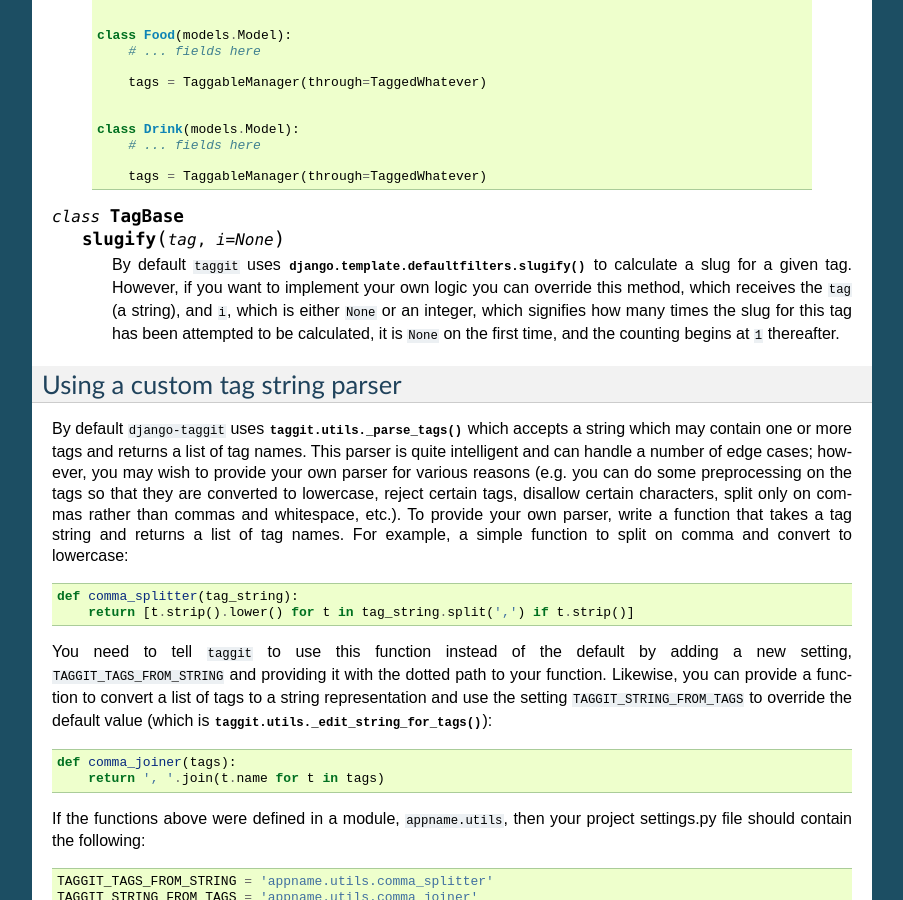
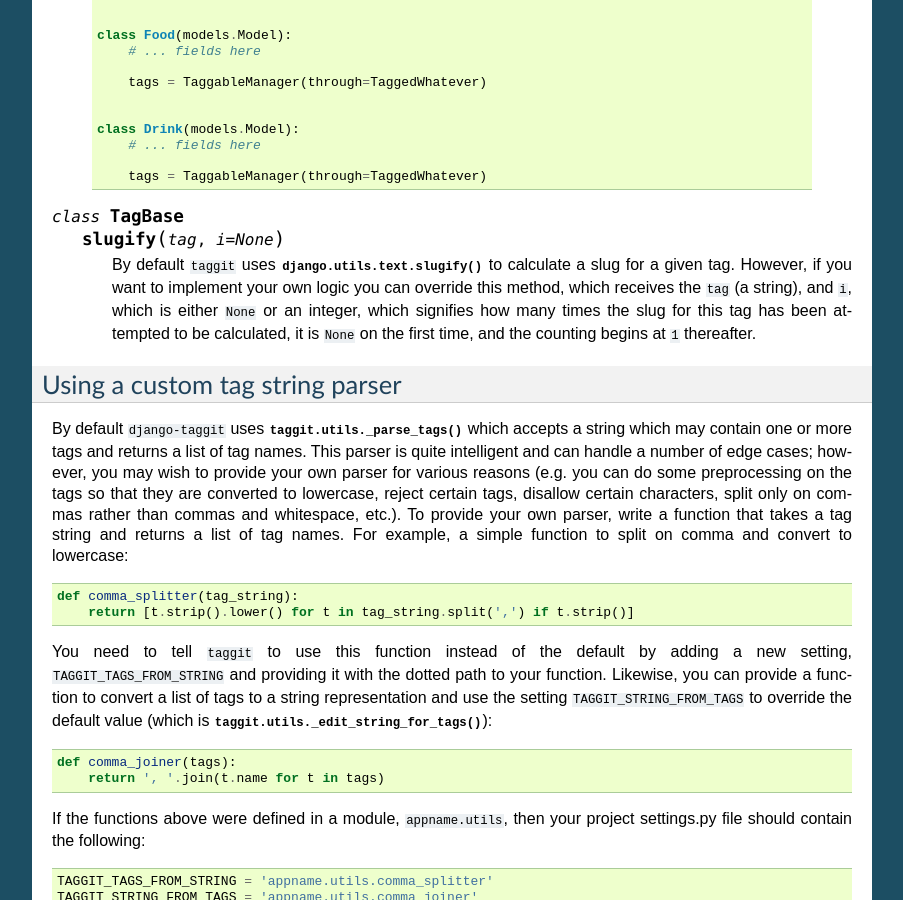
Before and after one commit to jazzband/django-taggit, a Sphinx documentation site: the page built from docs/custom_tagging.txt, in a window 1280 px wide and 900 px high, scrolled down 2234 px. Shown: the whole window, without its empty margins (198-1101 px from the left). Built offline with Sphinx 7.4.7, drawn with Linux system fonts in a browser that asks for light colours.

Commit message:
Import Django's slugify() from documented django.utils.text
https://docs.djangoproject.com/en/2.1/ref/utils/#django.utils.text.slugify

No need to involve template code for a simple text transformation.

```diff
--- a/docs/custom_tagging.txt
+++ b/docs/custom_tagging.txt
@@ -154,8 +154,8 @@
 
     .. method:: slugify(tag, i=None)
 
-        By default ``taggit`` uses :func:`django.template.defaultfilters.slugify`
-        to calculate a slug for a given tag.  However, if you want to implement
+        By default ``taggit`` uses :func:`django.utils.text.slugify` to
+        calculate a slug for a given tag. However, if you want to implement
         your own logic you can override this method, which receives the ``tag``
         (a string), and ``i``, which is either ``None`` or an integer, which
         signifies how many times the slug for this tag has been attempted to be
```
Also changed, not shown: 1 other file.
